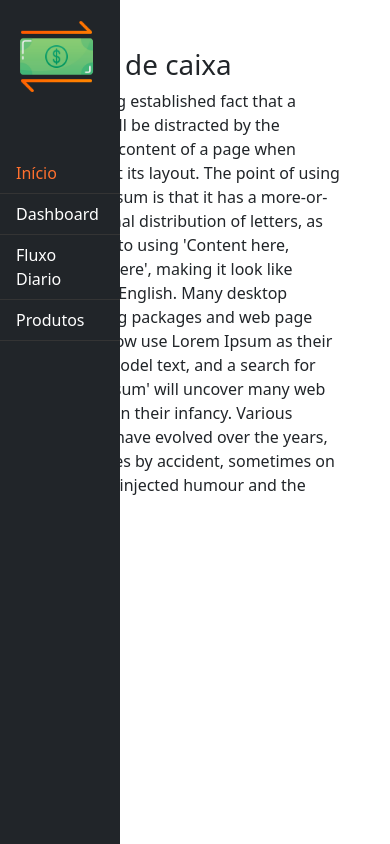
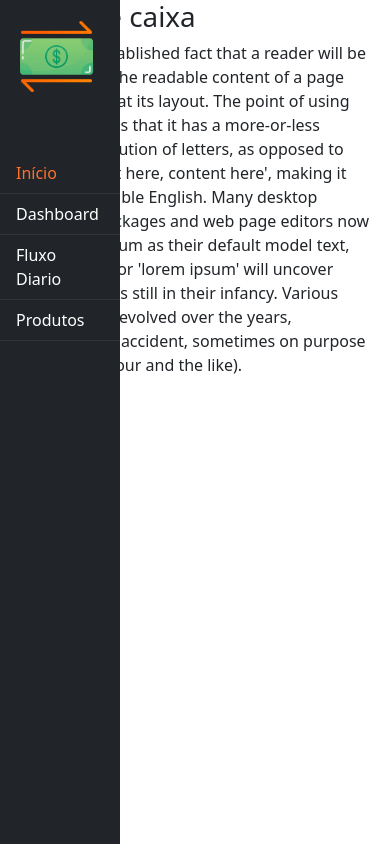
Before and after one commit to LucasViniciusLima/control-plus-front-end, an Angular app: page /home in a window 390 px wide. Built offline with nearby package versions, Linux system fonts and the light colour scheme.

Commit message:
other responsive fix

```diff
--- a/package.json
+++ b/package.json
@@ -6,7 +6,8 @@
     "start": "ng serve",
     "build": "ng build",
     "watch": "ng build --watch --configuration development",
-    "test": "ng test"
+    "test": "ng test",
+    "start:0.0.0.0": "ng serve --host=0.0.0.0 --disable-host-check"
   },
   "private": true,
   "dependencies": {
--- a/src/app/app.component.css
+++ b/src/app/app.component.css
@@ -0,0 +1,13 @@
+
+
+@media (max-width: 1300px) {
+  .ml-ty-sc{
+    margin-left: 80px;
+  }
+}
+
+@media (max-width: 400px) {
+    .ml-ty-sc{
+      margin-left: 0px;
+    }
+}
--- a/src/app/app.component.html
+++ b/src/app/app.component.html
@@ -1,4 +1,4 @@
 <navigation-bar></navigation-bar>
-<div class="container p-5 me-3">
+<div class="container p-md-5 ml-ty-sc">
   <router-outlet></router-outlet>
 </div>
```
